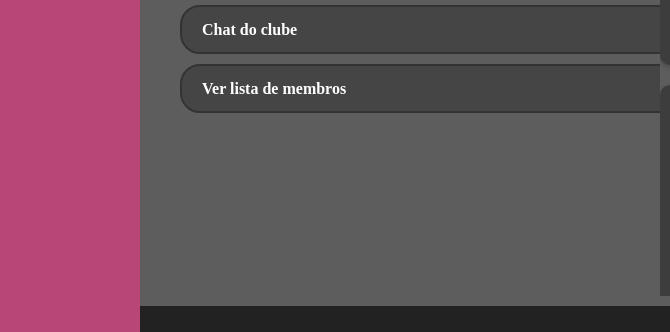
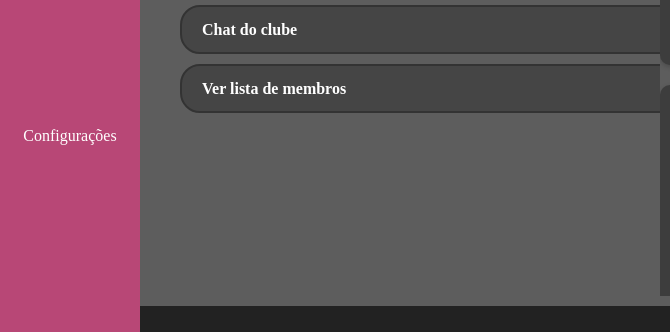
Before and after one commit to MagnullChas/ClubHouse, a plain HTML site: page ClubHouse/clubeRPG.html in a window 1280 px wide. Shown: the part 419-751 px from the top of the page, 0-670 px from the left. Drawn offline with Linux system fonts and the light colour scheme.

Commit message:
Update clubeRPG.html

```diff
--- a/ClubHouse/clubeRPG.html
+++ b/ClubHouse/clubeRPG.html
@@ -16,6 +16,8 @@
                     <li><a href="perfil.html">Perfil</a></li>
                     <li><a href="clubes.html">Clubes</a></li>
                     <li><a href="notificacoes.html">Notificações</a></li>
+                    <br><br><br><br><br><br><br><br><br><br><br><br><br>
+                    <li><a href="configuracoes.html">Configurações</a></li>
                 </ul>
             </nav>
         </aside>
```
